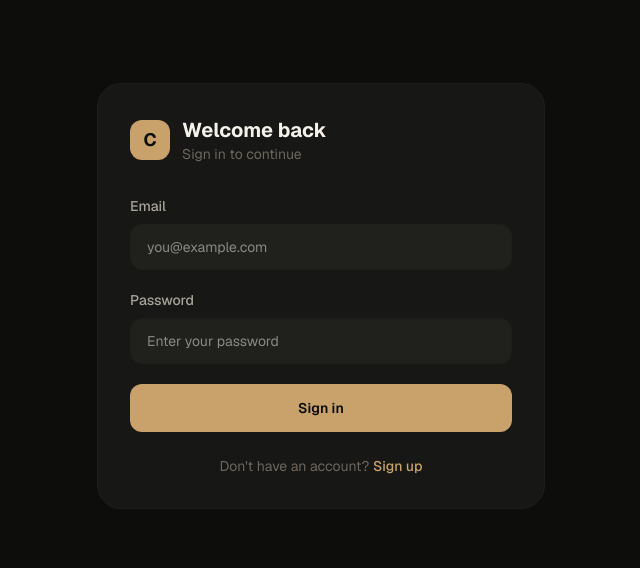
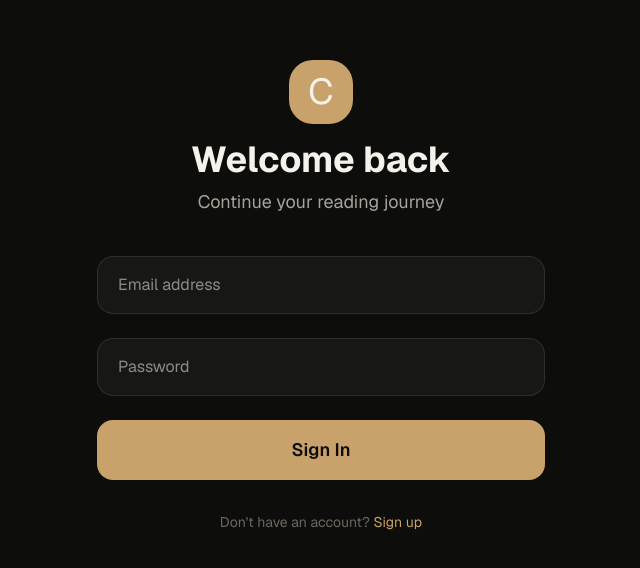
Before and after one commit to domitianegbert04/chapter, a Next.js app: page /login in a window 1280 px wide. Shown: the part 104-672 px from the top of the page, without its empty margins (319-959 px from the left). Built offline with nearby package versions, Linux system fonts and the light colour scheme.

Commit message:
Update page.tsx

```diff
--- a/app/login/page.tsx
+++ b/app/login/page.tsx
@@ -2,106 +2,94 @@
 
 import { useState } from "react";
 import { useRouter } from "next/navigation";
+import { createClient } from "../lib/supabase-client";
 import { motion } from "motion/react";
-import { createClient } from "../lib/supabase-client";
+import { colors } from "../design-system";
 
-export default function LoginPage() {
+export default function Login() {
+  const router = useRouter();
   const [email, setEmail] = useState("");
   const [password, setPassword] = useState("");
-  const [error, setError] = useState<string | null>(null);
   const [loading, setLoading] = useState(false);
-  const router = useRouter();
-  const supabase = createClient();
+  const [error, setError] = useState("");
 
   const handleLogin = async (e: React.FormEvent) => {
     e.preventDefault();
     setLoading(true);
-    setError(null);
+    setError("");
 
+    try {
+      const supabase = createClient();
       const { error } = await supabase.auth.signInWithPassword({
         email,
         password,
       });
 
-    if (error) {
-      setError(error.message);
+      if (error) throw error;
+      router.push("/");
+    } catch (err: any) {
+      setError(err.message || "Invalid credentials");
+    } finally {
       setLoading(false);
-      return;
     }
-
-    router.push("/");
-    router.refresh();
   };
 
   return (
-    <div className="min-h-screen flex items-center justify-center px-4" style={{ background: "#0D0D0B" }}>
+    <div className="min-h-screen flex items-center justify-center bg-[#0D0D0B] p-4">
       <motion.div
+        className="w-full max-w-md"
         initial={{ opacity: 0, y: 20 }}
         animate={{ opacity: 1, y: 0 }}
-        transition={{ type: "spring", stiffness: 300, damping: 25 }}
-        className="w-full max-w-md p-8 rounded-3xl"
-        style={{ background: "#171715", border: "1px solid #1e1e1b" }}
       >
-        <div className="flex items-center gap-3 mb-8">
-          <div className="w-10 h-10 rounded-xl flex items-center justify-center" style={{ background: "#C8A26A" }}>
-            <span className="text-lg font-bold text-[#0D0D0B]">C</span>
+        <div className="text-center mb-10">
+          <div className="mx-auto w-16 h-16 rounded-3xl flex items-center justify-center text-4xl mb-4" style={{ background: colors.accent.DEFAULT }}>
+            C
           </div>
-          <div>
-            <h1 className="text-xl font-bold text-[#F5F2EB]">Welcome back</h1>
-            <p className="text-sm text-[#6D675E]">Sign in to continue</p>
-          </div>
+          <h1 className="text-4xl font-bold" style={{ color: colors.text.primary }}>Welcome back</h1>
+          <p className="text-lg mt-2" style={{ color: colors.text.secondary }}>Continue your reading journey</p>
         </div>
 
-        <form onSubmit={handleLogin} className="space-y-5">
-          {error && (
-            <div className="px-4 py-3 rounded-xl text-sm text-[#C77C7C] bg-[#C77C7C]/10 border border-[#C77C7C]/30">
-              {error}
-            </div>
-          )}
-
+        <form onSubmit={handleLogin} className="space-y-6">
           <div>
-            <label className="block text-sm font-medium mb-2 text-[#A8A39A]">Email</label>
             <input
               type="email"
+              placeholder="Email address"
               value={email}
               onChange={(e) => setEmail(e.target.value)}
               required
-              className="w-full px-4 py-3 rounded-xl text-sm outline-none bg-[#20201C] text-[#F5F2EB] border border-[#1e1e1b] focus:border-[#C8A26A]"
-              placeholder="you@example.com"
+              className="w-full px-5 py-4 rounded-2xl bg-[#171715] border border-white/10 focus:border-[#C8A26A] outline-none text-white"
             />
           </div>
 
           <div>
-            <label className="block text-sm font-medium mb-2 text-[#A8A39A]">Password</label>
             <input
               type="password"
+              placeholder="Password"
               value={password}
               onChange={(e) => setPassword(e.target.value)}
               required
-              className="w-full px-4 py-3 rounded-xl text-sm outline-none bg-[#20201C] text-[#F5F2EB] border border-[#1e1e1b] focus:border-[#C8A26A]"
-              placeholder="Enter your password"
+              className="w-full px-5 py-4 rounded-2xl bg-[#171715] border border-white/10 focus:border-[#C8A26A] outline-none text-white"
             />
           </div>
+
+          {error && <p className="text-red-400 text-sm">{error}</p>}
 
           <motion.button
             type="submit"
             disabled={loading}
-            className="w-full py-3.5 rounded-xl text-sm font-semibold bg-[#C8A26A] text-[#0D0D0B]"
-            whileHover={{ scale: 1.01 }}
+            className="w-full py-4 rounded-2xl font-semibold text-lg"
+            style={{ background: colors.accent.DEFAULT, color: colors.text.inverse }}
+            whileHover={{ scale: 1.02 }}
             whileTap={{ scale: 0.98 }}
           >
-            {loading ? "Signing in..." : "Sign in"}
+            {loading ? "Signing in..." : "Sign In"}
           </motion.button>
         </form>
 
-        <div className="mt-6 text-center">
-          <p className="text-sm text-[#6D675E]">
+        <p className="text-center mt-8 text-sm" style={{ color: colors.text.muted }}>
           Don't have an account?{" "}
-            <a href="/signup" className="font-medium text-[#C8A26A] hover:underline">
-              Sign up
-            </a>
+          <a href="/signup" className="text-[#C8A26A] hover:underline">Sign up</a>
         </p>
-        </div>
       </motion.div>
     </div>
   );
```
Lines whose indentation alone changed are shown as unchanged.
